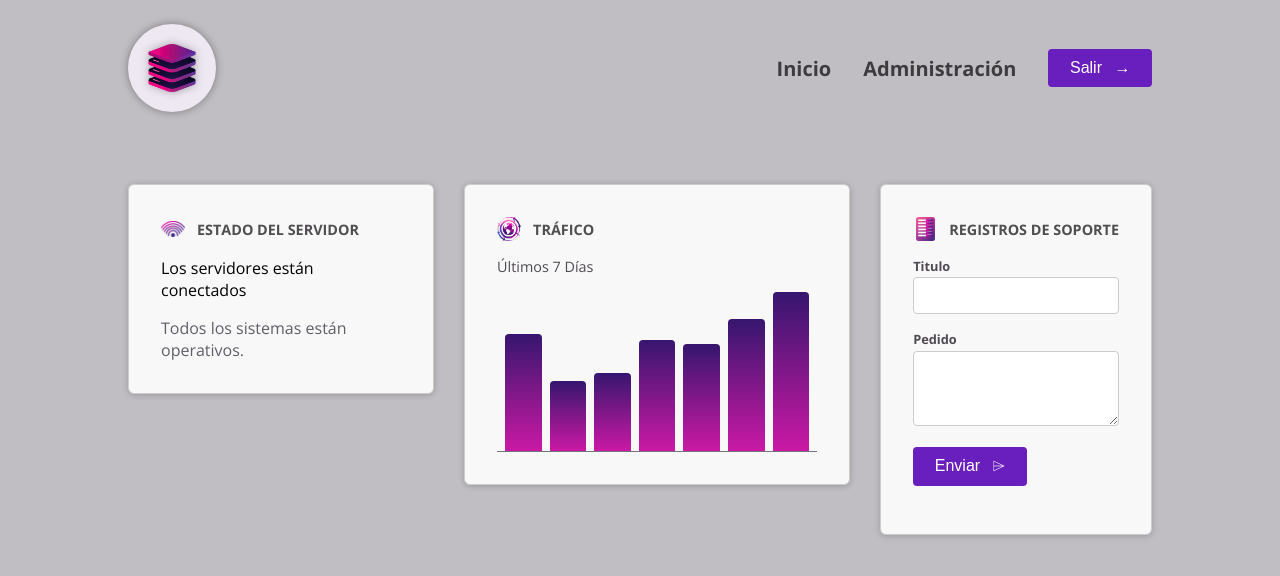
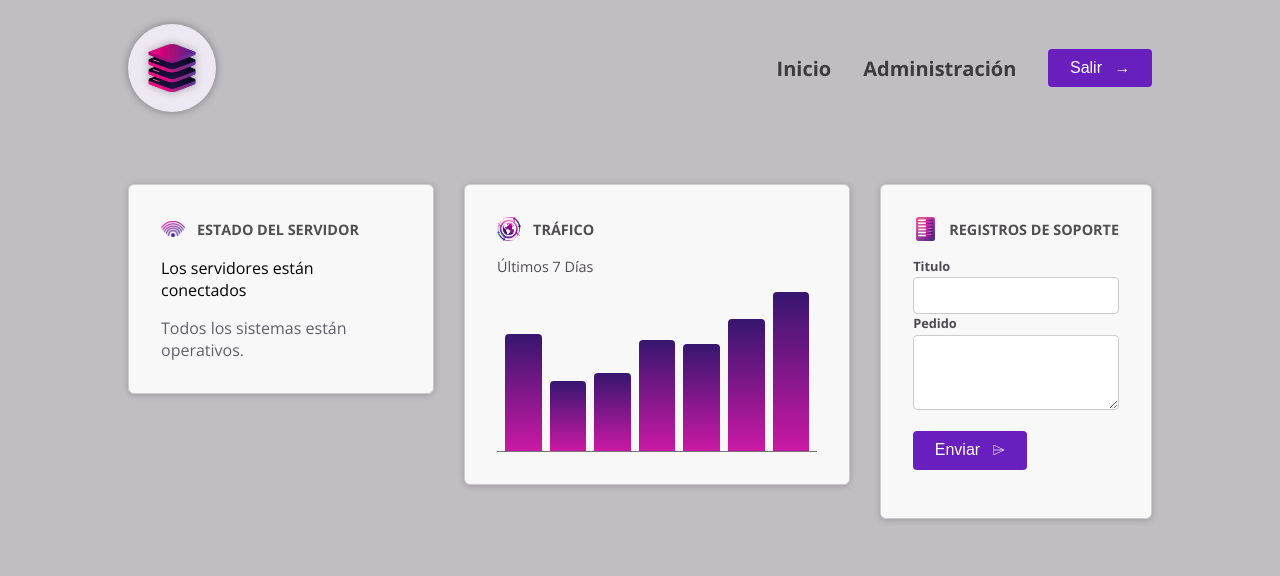
Before and after one commit to davedelf/Angular, an Angular app in the folder 05-dashboard/: page / in a window 1280 px wide. Shown: the top 576 px of the page. Built offline with nearby package versions, Linux system fonts and the light colour scheme.

Commit message:
Usando elementos host como elementos comunes. Agregamos class=control a los elementos de la plantilla nuevo registro para poder aplicar los estilos css a los elementos del componente control, ya que nuevo-registro es el host del componente  control, y éste contiene el input y el textarea

```diff
--- a/05-dashboard/src/app/compartida/control/control.component.html
+++ b/05-dashboard/src/app/compartida/control/control.component.html
@@ -1,4 +1,3 @@
-<p class="control">
+
     <label>{{etiqueta()}}</label>
     <ng-content select="input,textarea" /><!-- Con esto estados diciendole que solo puede traer input o textarea -->
-</p>
--- a/05-dashboard/src/app/dashboard/registros/nuevo-registro/nuevo-registro.component.html
+++ b/05-dashboard/src/app/dashboard/registros/nuevo-registro/nuevo-registro.component.html
@@ -1,9 +1,9 @@
 <form>
-  <app-control etiqueta="Titulo">
+  <app-control class="control" etiqueta="Titulo">
     <input name="titulo" id="titulo" />
   </app-control>
 
-  <app-control etiqueta="Pedido">
+  <app-control class="control" etiqueta="Pedido">
     <textarea name="pedido" id="pedido" rows="3"></textarea>
   </app-control>
 
```
